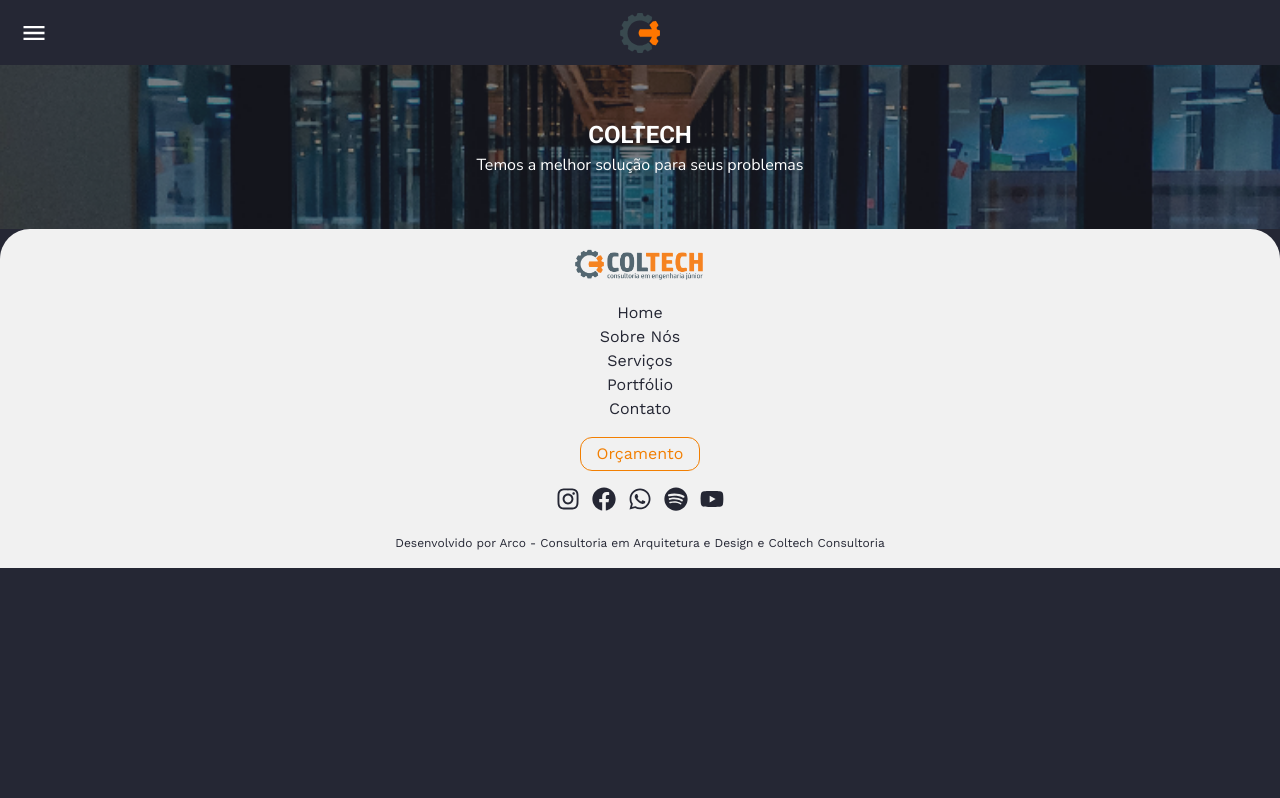
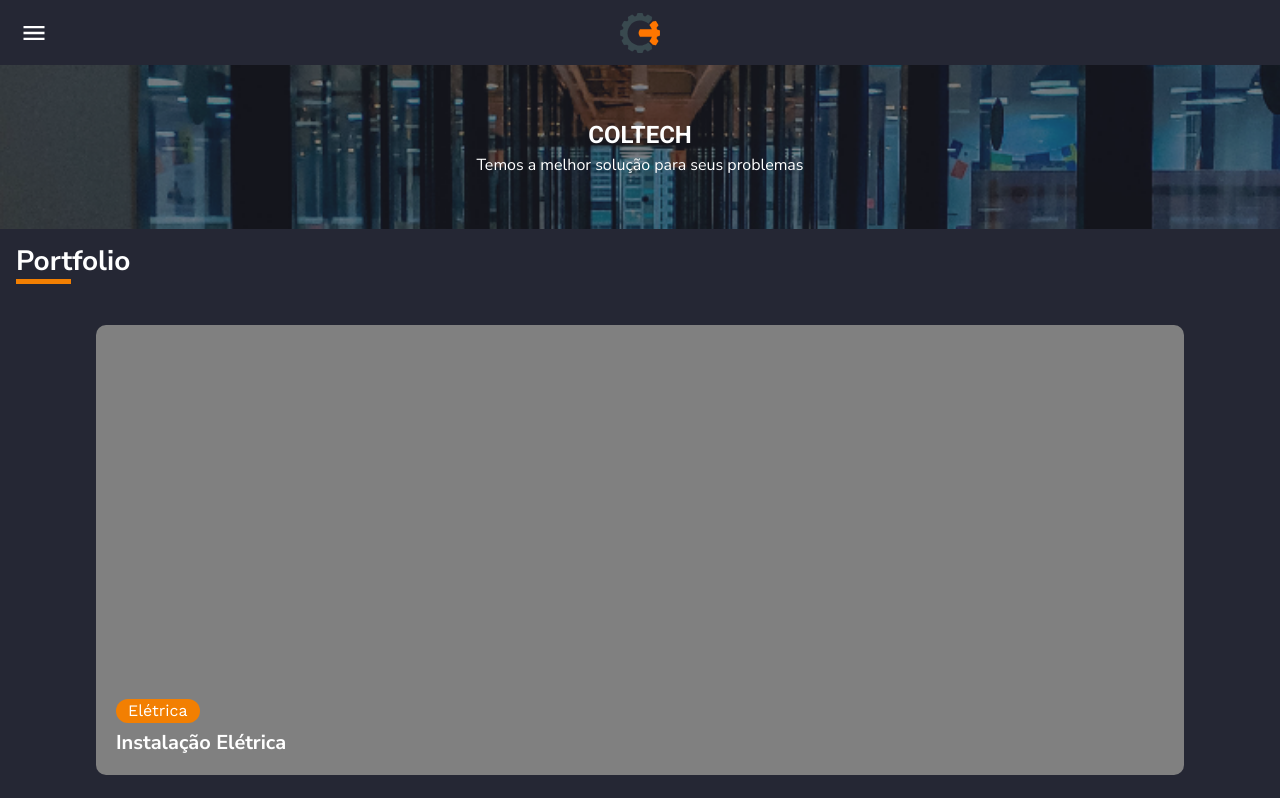
Before and after one commit to coltech-ej/site, a React (Vite) app: page / in a window 1280 px wide. Shown: the top 798 px of the page. Built offline with nearby package versions, Linux system fonts and the light colour scheme.

Commit message:
feat(card): added CardImage component
Added CardImage component, but with background images as a props

```diff
--- a/src/components/card-image/card-image.tsx
+++ b/src/components/card-image/card-image.tsx
@@ -1,9 +1,37 @@
-import { Image } from '@chakra-ui/core';
+import { Box, Flex, Heading } from '@chakra-ui/react';
 
-import ImageCard from '../../assets/image-card.png';
+type CardImageProps = {
+	tag: string;
+	title: string;
+};
 
-function CardImage() {
-	return <Image src={ImageCard} />;
+export function CardImage({ tag, title }: CardImageProps) {
+	return (
+		<Flex h="500px" align="center" justifyContent="center">
+			<Flex
+				w="85%"
+				h="450px"
+				alignItems="flex-end"
+				borderRadius="10"
+				bgColor="grey"
+				// bgImage="linear-gradient(rgba(0,0,0, 0.5), rgba(0, 0, 0,0.6)), url('src/assets/card-eletrica.jpg')"
+				bgSize="cover"
+			>
+				<Box marginLeft="5" marginBottom="5">
+					<Box
+						bgColor="orange"
+						display="inline-flex"
+						paddingLeft="3"
+						paddingRight="3"
+						borderRadius="12"
+						marginBottom="2"
+					>
+						{tag}
+					</Box>
+					<br />
+					<Heading size="md">{title}</Heading>
+				</Box>
+			</Flex>
+		</Flex>
+	);
 }
-
-export default CardImage;
--- a/src/routes/home/home.tsx
+++ b/src/routes/home/home.tsx
@@ -1,8 +1,9 @@
 import { Flex } from '@chakra-ui/react';
 import { Helmet } from 'react-helmet-async';
 
-import { Footer, Header } from '../../components';
+import { Footer, Header, Title } from '../../components';
 import { Banner } from '../../components/banner/banner';
+import { CardImage } from '../../components/card-image/card-image';
 
 function Home() {
 	return (
@@ -15,6 +16,8 @@ function Home() {
 				<Header />
 
 				<Banner />
+				<Title name="Portfolio" />
+				<CardImage tag="Elétrica" title="Instalação Elétrica" />
 			</main>
 
 			<Footer />
```
Also changed, not shown: src/assets/card-eletrica.jpg (added), src/assets/image-card.png (deleted).
